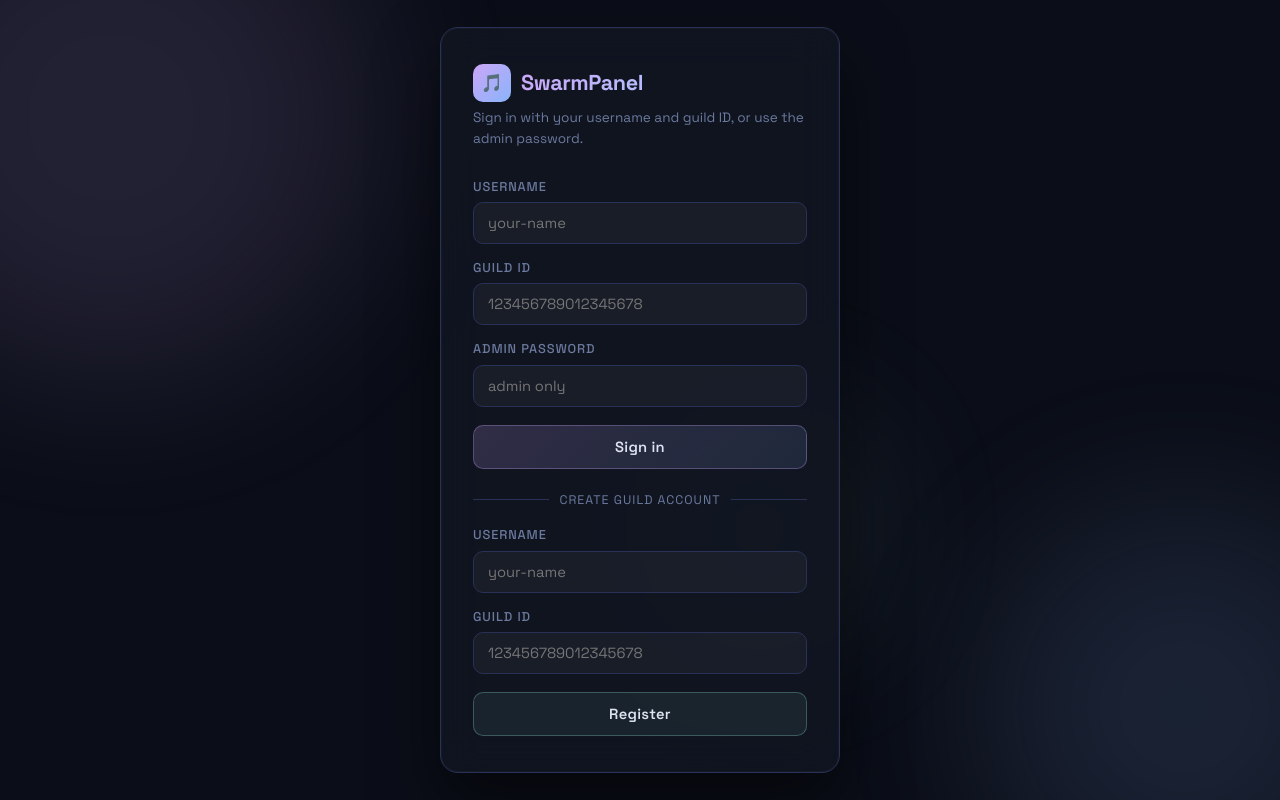
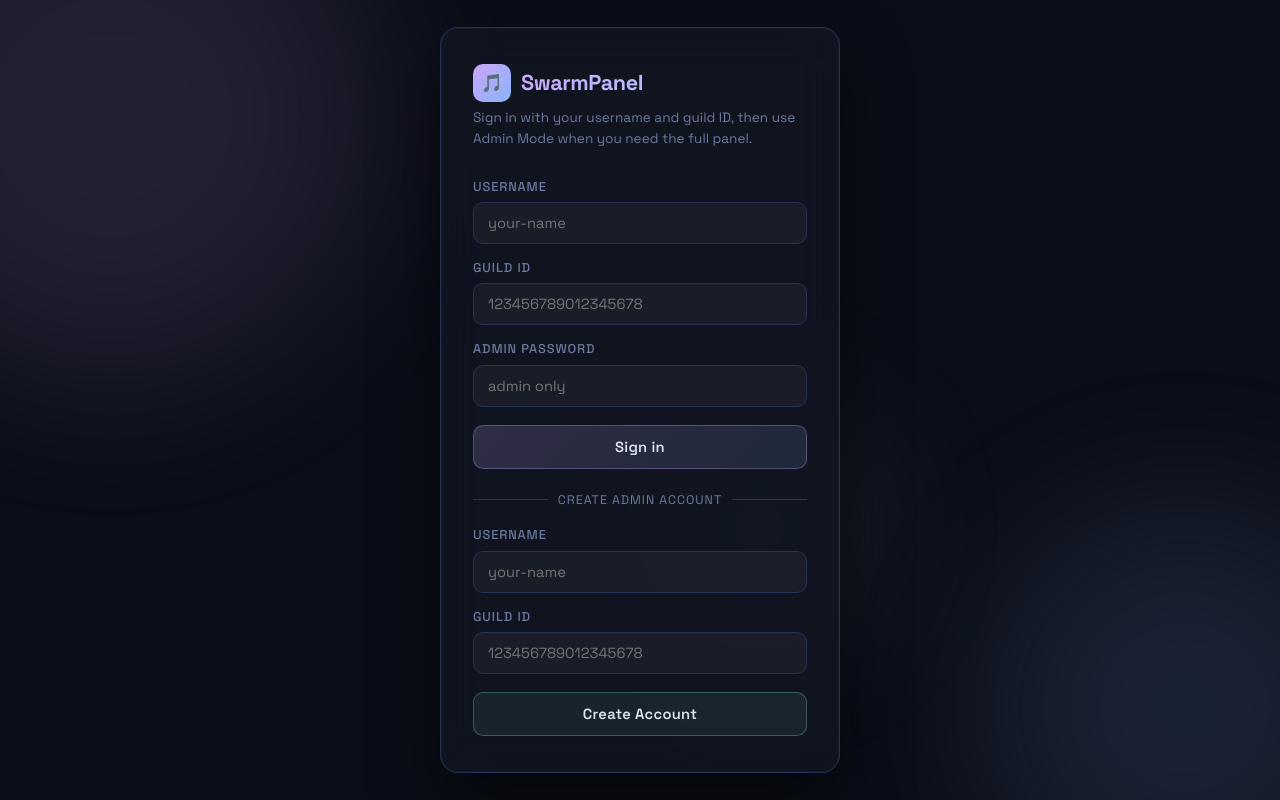
Before and after one commit to DarrylClay2005/SwarmPanel, a FastAPI app: page /login in a window 1280 px wide. Run offline with FastAPI, Linux system fonts and the light colour scheme; parts of the project's set-up code (start-up, migrations or seed data) failed here and were passed over; some libraries are stand-ins or nearby versions.

Commit message:
Implement admin mode functionality with session management and UI updates

```diff
--- a/app/main.py
+++ b/app/main.py
@@ -23,6 +23,7 @@ from pydantic import BaseModel, model_validator
 from starlette.middleware.sessions import SessionMiddleware
 
 from .auth import (
+    SESSION_ADMIN_MODE_KEY,
     SESSION_AUTH_KEY,
     SESSION_GUILD_ID_KEY,
     SESSION_ROLE_KEY,
@@ -221,6 +222,10 @@ class SessionRegisterRequest(BaseModel):
     email: str | None = None
 
 
+class SessionAdminModeRequest(BaseModel):
+    enabled: bool
+
+
 class SessionEmailUpdateRequest(BaseModel):
     email: str | None = None
 
@@ -328,6 +333,8 @@ def _require_api_auth(request: Request) -> dict[str, Any]:
 def _is_admin_auth(auth: dict[str, Any] | None) -> bool:
     if not auth:
         return False
+    if auth.get("admin_mode") is not None:
+        return bool(auth.get("admin_mode"))
     return str(auth.get("role") or "admin").lower() == "admin" and not auth.get("guild_id")
 
 
@@ -348,6 +355,11 @@ def _scoped_guild_id(auth: dict[str, Any] | None) -> str | None:
     return str(guild_id) if guild_id not in (None, "") else None
 
 
+def _account_guild_id(auth: dict[str, Any] | None) -> str | None:
+    guild_id = auth.get("guild_id") if auth else None
+    return str(guild_id) if guild_id not in (None, "") else None
+
+
 def _client_id_from_token(token: str) -> str | None:
     token_head = str(token or "").split(".", 1)[0].strip()
     if not token_head:
@@ -382,14 +394,16 @@ def _set_admin_session(request: Request, username: str) -> None:
     request.session[SESSION_AUTH_KEY] = True
     request.session[SESSION_USERNAME_KEY] = username
     request.session[SESSION_ROLE_KEY] = "admin"
+    request.session[SESSION_ADMIN_MODE_KEY] = True
     request.session.pop(SESSION_GUILD_ID_KEY, None)
 
 
-def _set_account_session(request: Request, username: str, guild_id: str | int) -> None:
+def _set_account_session(request: Request, username: str, guild_id: str | int, *, admin_mode: bool = False) -> None:
     request.session[SESSION_AUTH_KEY] = True
     request.session[SESSION_USERNAME_KEY] = username
     request.session[SESSION_ROLE_KEY] = "account"
     request.session[SESSION_GUILD_ID_KEY] = str(guild_id)
+    request.session[SESSION_ADMIN_MODE_KEY] = bool(admin_mode)
 
 
 async def _authenticate_login(username: str, password: str = "", guild_id: str | int | None = None) -> dict[str, Any] | None:
@@ -722,14 +736,19 @@ async def index(request: Request):
     session_username = request.session.get(SESSION_USERNAME_KEY) or settings.admin_username
     session_role = request.session.get(SESSION_ROLE_KEY) or "admin"
     session_guild_id = request.session.get(SESSION_GUILD_ID_KEY)
+    session_admin_mode = request.session.get(SESSION_ADMIN_MODE_KEY)
+    if session_admin_mode is None:
+        session_admin_mode = str(session_role or "").lower() == "admin" and not session_guild_id
     return templates.TemplateResponse(request, "index.html", {
         "session_username": session_username,
         "session_role": session_role,
         "session_guild_id": session_guild_id,
+        "session_admin_mode": bool(session_admin_mode),
         "session_image_gallery_owner": _is_image_gallery_owner_auth({
             "username": session_username,
             "role": session_role,
             "guild_id": session_guild_id,
+            "admin_mode": bool(session_admin_mode),
         }),
     })
 
@@ -743,14 +762,17 @@ async def api_session_status(request: Request):
     username = auth.get("username") or settings.admin_username
     role = auth.get("role") or "admin"
     guild_id = auth.get("guild_id")
+    admin_mode = _is_admin_auth(auth)
     return {
         "authenticated": True,
         "mode": auth.get("mode") or "token",
         "username": username,
         "role": role,
         "guild_id": str(guild_id) if guild_id else None,
+        "account_guild_id": _account_guild_id(auth),
+        "admin_mode": admin_mode,
         "image_gallery_owner": _is_image_gallery_owner_auth(auth),
-        "token": issue_api_token(settings.session_secret, username, role=role, guild_id=guild_id),
+        "token": issue_api_token(settings.session_secret, username, role=role, guild_id=guild_id, admin_mode=admin_mode),
         "pages_public_url": settings.pages_public_url,
         "expires_in": settings.api_token_ttl_seconds,
     }
@@ -771,6 +793,7 @@ async def api_session_login(request: Request, payload: SessionLoginRequest):
         auth["username"],
         role=auth["role"],
         guild_id=auth.get("guild_id"),
+        admin_mode=_is_admin_auth(auth),
     )
     return {
         "ok": True,
@@ -778,6 +801,8 @@ async def api_session_login(request: Request, payload: SessionLoginRequest):
         "username": auth["username"],
         "role": auth["role"],
         "guild_id": auth.get("guild_id"),
+        "account_guild_id": auth.get("guild_id"),
+        "admin_mode": _is_admin_auth(auth),
         "image_gallery_owner": _is_image_gallery_owner_auth(auth),
         "pages_public_url": settings.pages_public_url,
         "expires_in": settings.api_token_ttl_seconds,
@@ -803,6 +828,7 @@ async def api_session_register(request: Request, payload: SessionRegisterRequest
         account["username"],
         role="account",
         guild_id=account["guild_id"],
+        admin_mode=False,
     )
     return {
         "ok": True,
@@ -810,7 +836,48 @@ async def api_session_register(request: Request, payload: SessionRegisterRequest
         "username": account["username"],
         "role": "account",
         "guild_id": account["guild_id"],
+        "account_guild_id": account["guild_id"],
+        "admin_mode": False,
         "email_verification_sent": verification_sent,
+        "pages_public_url": settings.pages_public_url,
+        "expires_in": settings.api_token_ttl_seconds,
+    }
+
+
+@app.post("/api/session/admin-mode")
+async def api_session_admin_mode(request: Request, payload: SessionAdminModeRequest):
+    auth = _require_api_auth(request)
+    username = str(auth.get("username") or settings.admin_username)
+    linked_guild_id = _account_guild_id(auth)
+    if not linked_guild_id:
+        admin_mode = True
+        request.session[SESSION_ADMIN_MODE_KEY] = True
+    else:
+        admin_mode = bool(payload.enabled)
+        if is_authenticated(request):
+            _set_account_session(request, username, linked_guild_id, admin_mode=admin_mode)
+
+    next_auth = {
+        "username": username,
+        "role": auth.get("role") or ("account" if linked_guild_id else "admin"),
+        "guild_id": linked_guild_id,
+        "admin_mode": admin_mode,
+    }
+    return {
+        "ok": True,
+        "username": username,
+        "role": next_auth["role"],
+        "guild_id": linked_guild_id,
+        "account_guild_id": linked_guild_id,
+        "admin_mode": admin_mode,
+        "image_gallery_owner": _is_image_gallery_owner_auth(next_auth),
+        "token": issue_api_token(
+            settings.session_secret,
+            username,
+            role=next_auth["role"],
+            guild_id=linked_guild_id,
+            admin_mode=admin_mode,
+        ),
         "pages_public_url": settings.pages_public_url,
         "expires_in": settings.api_token_ttl_seconds,
     }
@@ -831,7 +898,7 @@ async def api_verify_session_email(request: Request, token: str):
 @app.post("/api/session/resend-verification")
 async def api_resend_session_verification(request: Request):
     auth = _require_api_auth(request)
-    scoped_guild_id = _scoped_guild_id(auth)
+    scoped_guild_id = _account_guild_id(auth)
     username = str(auth.get("username") or "")
     if not scoped_guild_id or not username:
         raise HTTPException(status_code=403, detail="Guild account access required")
@@ -851,7 +918,7 @@ async def api_resend_session_verification(request: Request):
 @app.post("/api/session/email")
 async def api_update_session_email(request: Request, payload: SessionEmailUpdateRequest):
     auth = _require_api_auth(request)
-    scoped_guild_id = _scoped_guild_id(auth)
+    scoped_guild_id = _account_guild_id(auth)
     username = str(auth.get("username") or "")
     if not scoped_guild_id or not username:
         raise HTTPException(status_code=403, detail="Guild account access required")
@@ -870,7 +937,7 @@ async def api_update_session_email(request: Request, payload: SessionEmailUpdate
 @app.post("/api/session/email/verify")
 async def api_verify_session_email_code(request: Request, payload: SessionEmailCodeRequest):
     auth = _require_api_auth(request)
-    scoped_guild_id = _scoped_guild_id(auth)
+    scoped_guild_id = _account_guild_id(auth)
     username = str(auth.get("username") or "")
     if not scoped_guild_id or not username:
         raise HTTPException(status_code=403, detail="Guild account access required")
@@ -892,7 +959,7 @@ async def api_session_logout(request: Request):
 @app.get("/api/users/me")
 async def api_user_profile_me(request: Request):
     auth = _require_api_auth(request)
-    scoped_guild_id = _scoped_guild_id(auth)
+    scoped_guild_id = _account_guild_id(auth)
     username = str(auth.get("username") or settings.admin_username)
     if not scoped_guild_id:
         return {
@@ -903,7 +970,7 @@ async def api_user_profile_me(request: Request):
                 "guild_id": None,
                 "public_profile": False,
                 "panel_preferences": _clean_panel_preferences(PanelPreferencesUpdateRequest()),
-                "bio": "Admin sessions can browse the user directory; guild accounts own public profiles.",
+                "bio": "Built-in admin sessions can browse the user directory; registered accounts own public profiles.",
             },
             "favorite_bot_options": [
                 {"key": bot.key, "display_name": bot.display_name, "kind": bot.kind}
@@ -930,7 +997,7 @@ async def api_user_profile_me(request: Request):
 @app.post("/api/users/me")
 async def api_update_user_profile(request: Request, payload: UserProfileUpdateRequest):
     auth = _require_api_auth(request)
-    scoped_guild_id = _scoped_guild_id(auth)
+    scoped_guild_id = _account_guild_id(auth)
     username = str(auth.get("username") or "")
     if not scoped_guild_id or not username:
         raise HTTPException(status_code=403, detail="Guild account access required to edit a public profile")
@@ -950,7 +1017,7 @@ async def api_update_user_profile(request: Request, payload: UserProfileUpdateRe
 @app.get("/api/users/preferences")
 async def api_user_panel_preferences(request: Request):
     auth = _require_api_auth(request)
-    scoped_guild_id = _scoped_guild_id(auth)
+    scoped_guild_id = _account_guild_id(auth)
     username = str(auth.get("username") or "")
     defaults = _clean_panel_preferences(PanelPreferencesUpdateRequest())
     if not scoped_guild_id or not username:
@@ -968,7 +1035,7 @@ async def api_user_panel_preferences(request: Request):
 @app.post("/api/users/preferences")
 async def api_update_user_panel_preferences(request: Request, payload: PanelPreferencesUpdateRequest):
     auth = _require_api_auth(request)
-    scoped_guild_id = _scoped_guild_id(auth)
+    scoped_guild_id = _account_guild_id(auth)
     username = str(auth.get("username") or "")
     if not scoped_guild_id or not username:
         raise HTTPException(status_code=403, detail="Guild account access required to save panel preferences")
--- a/app/templates/login.html
+++ b/app/templates/login.html
@@ -21,7 +21,7 @@
       <div class="login-logo-icon">🎵</div>
       <h1>SwarmPanel</h1>
     </div>
-    <p class="login-subtitle">Sign in with your username and guild ID, or use the admin password.</p>
+    <p class="login-subtitle">Sign in with your username and guild ID, then use Admin Mode when you need the full panel.</p>
 
     {% if error %}
     <div class="login-error">
@@ -48,7 +48,7 @@
       <button type="submit" class="login-submit">Sign in</button>
     </form>
 
-    <div class="login-divider"><span>Create guild account</span></div>
+    <div class="login-divider"><span>Create admin account</span></div>
 
     {% if register_error %}
     <div class="login-error">
@@ -68,7 +68,7 @@
         <label for="register_guild_id">Guild ID</label>
         <input type="text" id="register_guild_id" name="guild_id" inputmode="numeric" autocomplete="off" required placeholder="123456789012345678" />
       </div>
-      <button type="submit" class="login-submit login-submit-secondary">Register</button>
+      <button type="submit" class="login-submit login-submit-secondary">Create Account</button>
     </form>
   </main>
 </body>
```
Also changed, not shown: app/auth.py (+19 -3 lines), app/static/styles.css (+45 -0 lines), app/templates/index.html (+20 -8 lines), index.html (+10 -5 lines), app/static/final_app.js.
